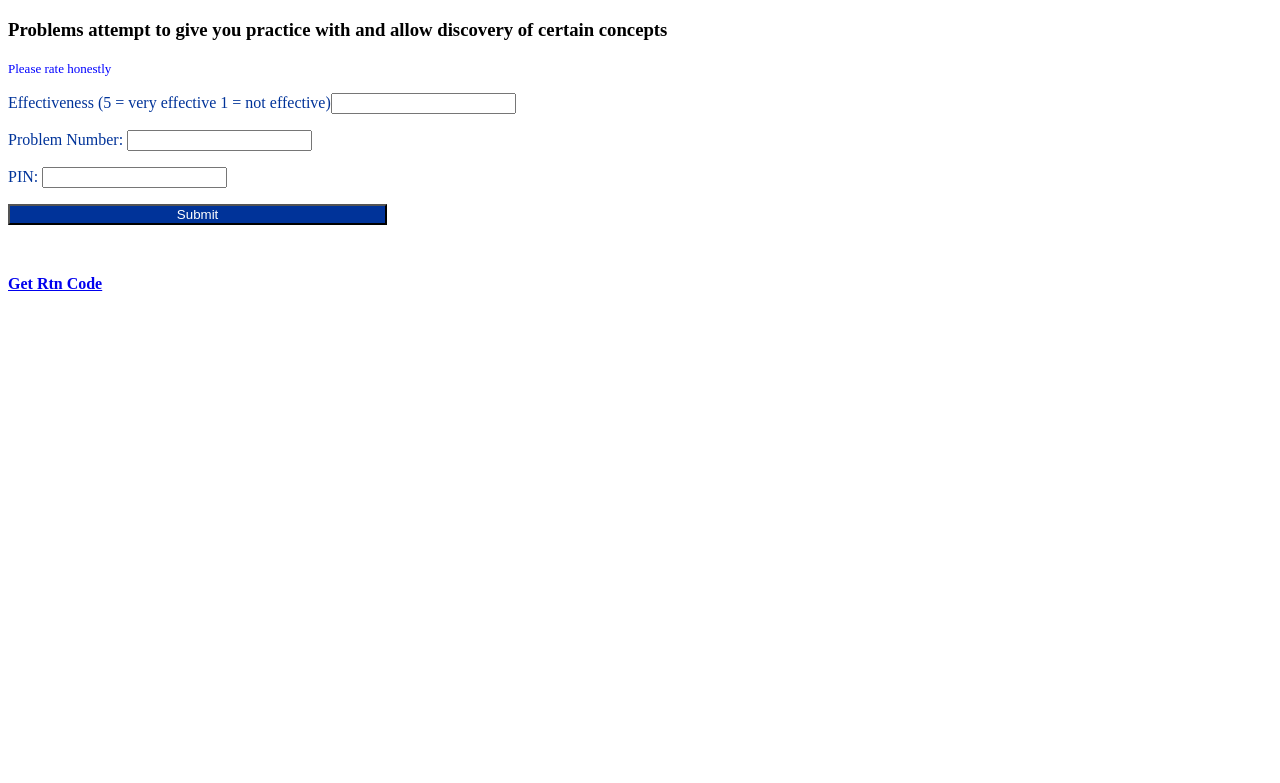
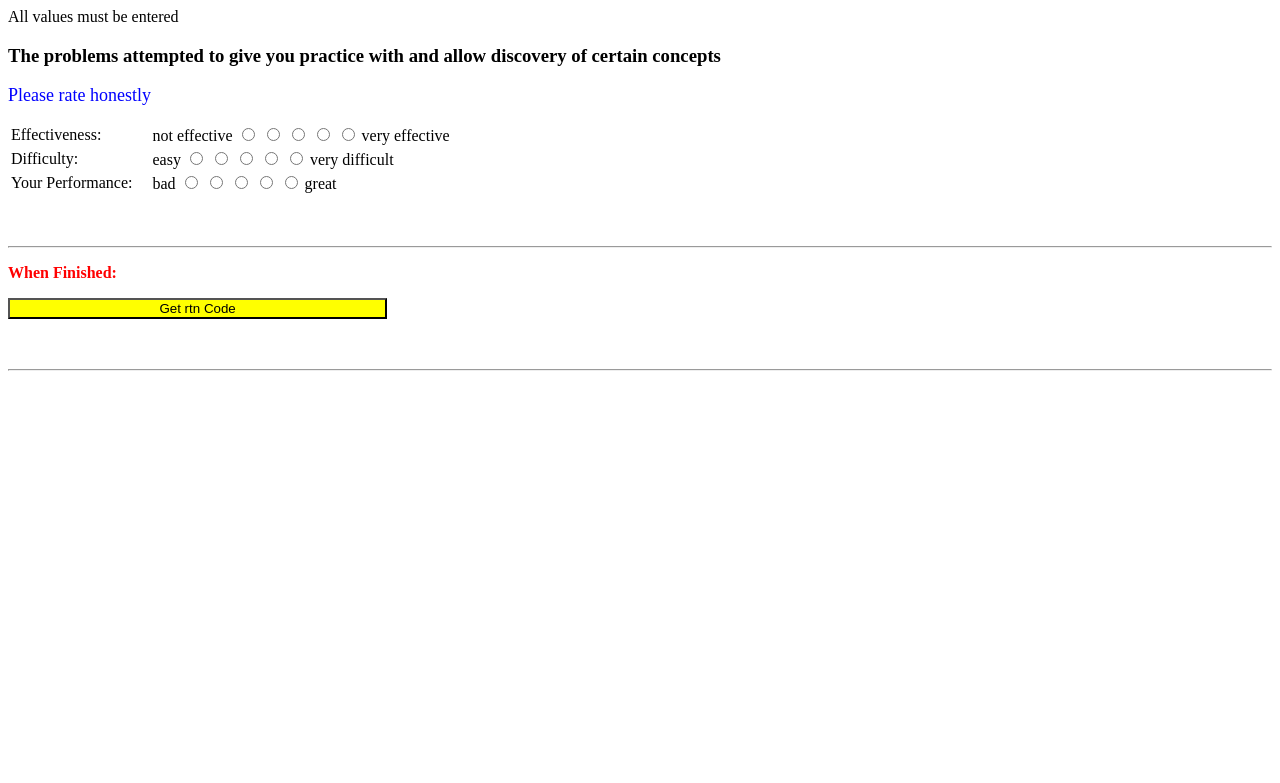
Before and after one commit to gwagnerj/QRP, a PHP site: page /qrp/GetRating.php in a window 1280 px wide. Shown: the top 783 px of the page. Run offline with PHP 8.4, Linux system fonts and the light colour scheme; data that the repository does not hold is empty.

Commit message:
making rating form  but hjave not put values in database yet

```diff
--- a/GetRating.php
+++ b/GetRating.php
@@ -1,6 +1,25 @@
 <?php
  session_start();
+  Require_once "pdo.php";
 
+ if (isset($_POST['effectiveness']) and isset($_POST['difficulty']) and isset($_POST['performance'])){
+
+	$effectiveness = $_POST['effectiveness'];
+	$difficulty = $_POST['difficulty'];
+	$performance = $_POST['performance'];
+
+
+	print $effectiveness;
+	print $difficulty;
+	print $performance;
+
+
+ } else {
+
+	print ('All values must be entered');
+
+
+ }
 
 
 ?>
@@ -19,20 +38,45 @@
 <!--<h1>this is an application that Gets the rating of the problem from the student</h1>-->
 </header>
 <main>
-<h3>Problems attempt to give you practice with and allow discovery of certain concepts</h3>
-<p><font color = 'blue' size='2'> Please rate honestly </font></p>
+<h3>The problems attempted to give you practice with and allow discovery of certain concepts</h3>
+<p><font color = 'blue' size='4'> Please rate honestly </font></p>
 <form method="POST">
-	<p><font color=#003399>Effectiveness (5 = very effective 1 = not effective)</font><input type="text" name="effectiveness" id = "stu_name_id" size= 20  value="<?php echo($stu_name);?>" ></p>
-	<p><font color=#003399>Problem Number: </font><input type="number" name="problem_id" id="prob_id" size=3 value=<?php echo($problem_id);?> min="1" Max = "100000" required></p>
-	<p><font color=#003399>PIN: </font><input type="number" name="index" id="index_id" size=3 value=<?php echo($index);?> min="2" Max="200" ></p>
+	<table><tr><td>Effectiveness: &nbsp &nbsp </td><td> not effective
+	<input type="radio" name="effectiveness" value = 1 id = "one" size= 20  >
+	<input type="radio" name="effectiveness" value = 2 id = "two" size= 20  >
+	<input type="radio" name="effectiveness" value = 3 id = "three" size= 20  >
+	<input type="radio" name="effectiveness" value = 4 id = "four" size= 20  >
+	<input type="radio" name="effectiveness" value = 5 id = "five" size= 20  >
+	very effective</td></tr><tr>
 
-	<p><input type = "submit" value="Submit" id="submit_id" size="14" style = "width: 30%; background-color: #003399; color: white"/> &nbsp &nbsp </p>
-	</form>
+	<td>Difficulty:  &nbsp &nbsp </td><td> easy
+	<input type="radio" name="difficulty" value = 1  id = "one" size= 20  >
+	<input type="radio" name="difficulty" value = 2 id = "two" size= 20  >
+	<input type="radio" name="difficulty" value = 3 id = "three" size= 20  >
+	<input type="radio" name="difficulty" value = 4 id = "four" size= 20  >
+	<input type="radio" name="difficulty" value = 5 id = "five" size= 20  >
+	very difficult</td></tr><tr>
+
+	<td>Your Performance: &nbsp &nbsp </td><td> bad
+	<input type="radio" name="performance" value = 1 id = "one" size= 20  >
+	<input type="radio" name="performance" value = 2 id = "two" size= 20  >
+	<input type="radio" name="performance" value = 3 id = "three" size= 20  >
+	<input type="radio" name="performance" value = 4 id = "four" size= 20  >
+	<input type="radio" name="performance" value = 5 id = "five" size= 20  >
+	great</td></tr></table>
+
+
 
 
 <p><br></p>
 
-<a href="rtnCode.php"><b> Get Rtn Code</b></a>
+ <hr>
+<p><b><font Color="red">When Finished:</font></b></p>
+  <b><input type="submit" value="Get rtn Code" style = "width: 30%; background-color:yellow "></b>
+ <p><br> </p>
+ <hr>
+</form>
+
 
 </main>
 
--- a/QRChecker.php
+++ b/QRChecker.php
@@ -663,12 +663,12 @@ if ($partsFlag[9]){ ?>
 <p><input type = "submit" value="Finished"/> </p>
 </form> -->
 
-<form action="rtnCode.php" method="POST">
+<form action="GetRating.php" method="POST">
  <hr>
 <p><b><font Color="red">When Finished:</font></b></p>
   <!--<input type="hidden" name="score" value=<?php echo ($score) ?> /> -->
   <?php $_SESSION['score'] = $PScore; $_SESSION['index'] = $index; $_SESSION['count'] = $count; ?>
- <b><input type="submit" value="Get rtn Code" style = "width: 30%; background-color:yellow "></b>
+ <b><input type="submit" value="Rate & Get rtn Code" style = "width: 30%; background-color:yellow "></b>
  <p><br> </p>
  <hr>
 </form>
```
